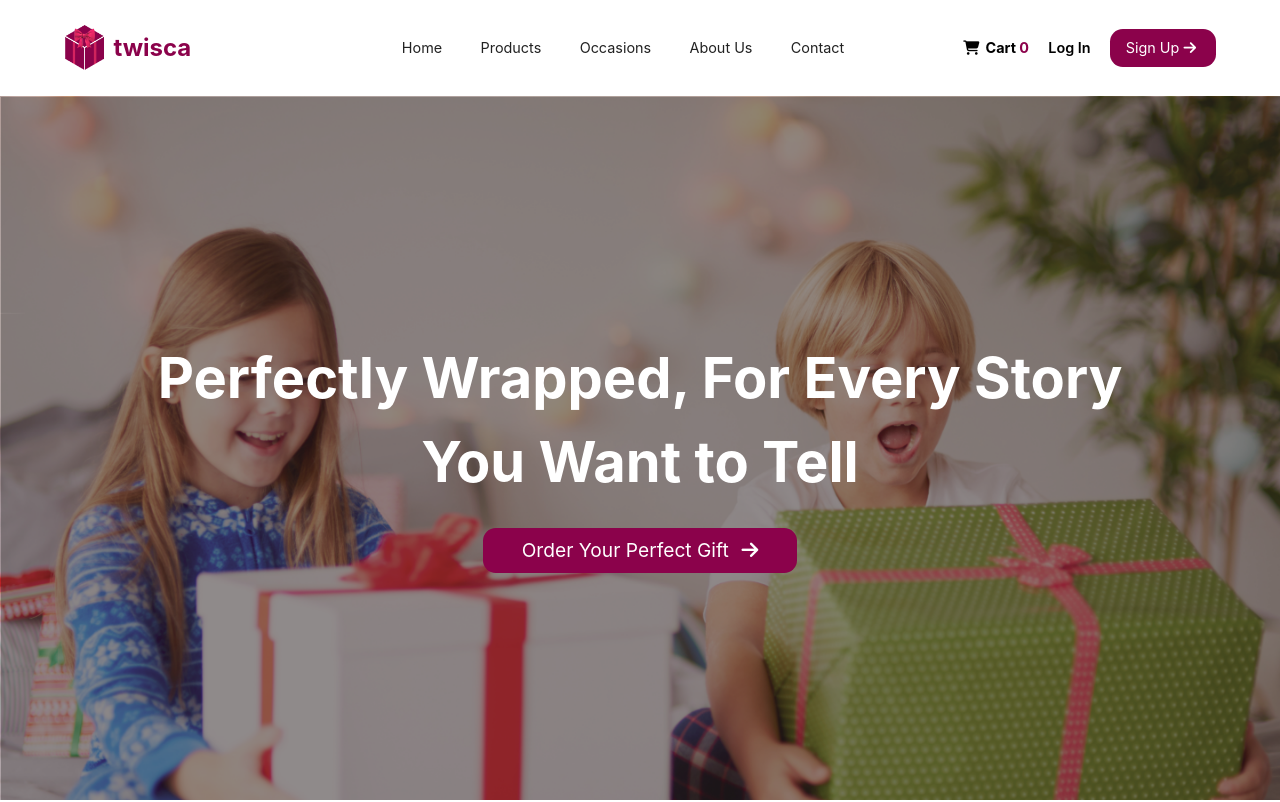
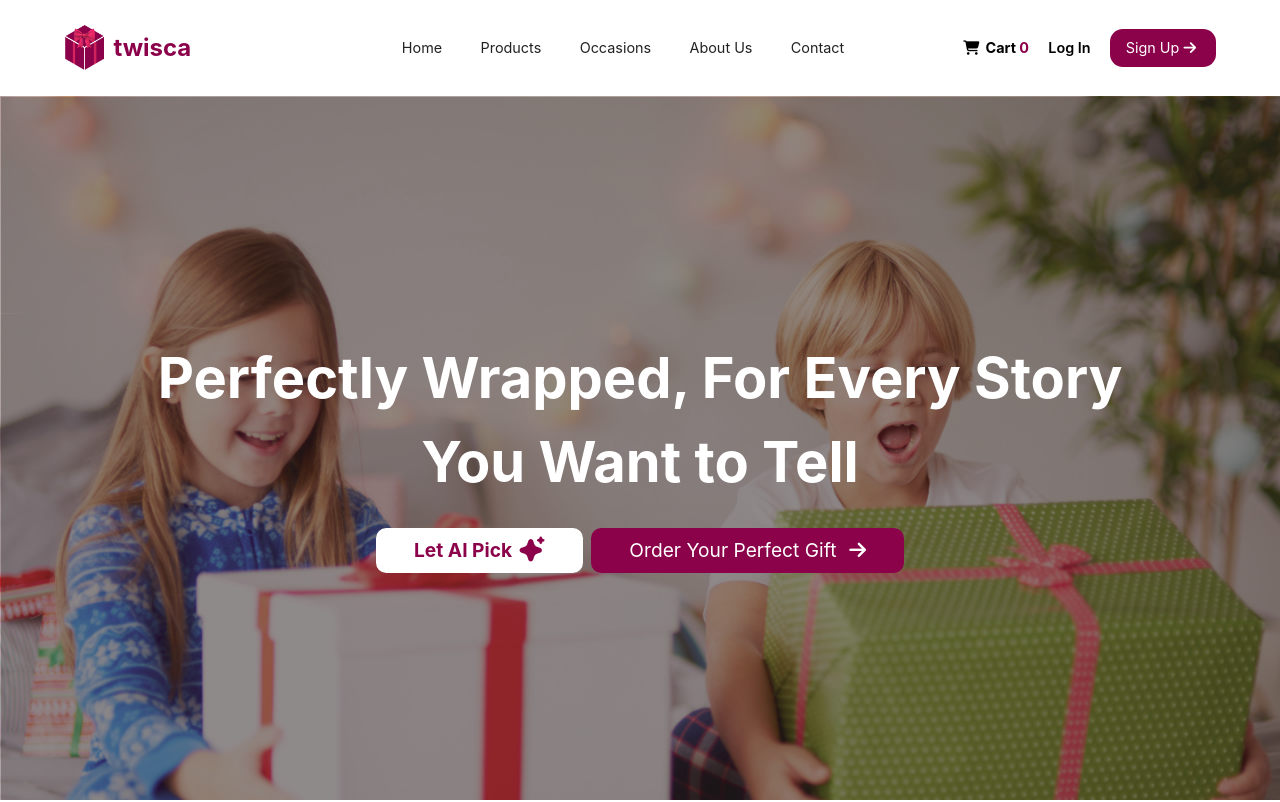
Before and after one commit to SheharyarXD/twisca, a React (Create React App) app in the folder my-app/: page / in a window 1280 px wide. Shown: the top 802 px of the page. Built offline with nearby package versions, Linux system fonts and the light colour scheme.

Commit message:
In progress

```diff
--- a/my-app/src/components/Homepage.js
+++ b/my-app/src/components/Homepage.js
@@ -24,7 +24,10 @@ return(
     <Header/>
     <div className="w-full h-[88vh] text-center items-center flex flex-col " style={divStyle}>
         <div className="font-bold text-[3.5rem] pt-[30vh] text-white">Perfectly Wrapped, For Every Story<br /> You Want to Tell</div>
-        <button className="bg-[#8B024B] text-white px-[3vw] py-2 rounded-[1vw] mt-[3vh] text-[1.2rem]">Order Your Perfect Gift<i class="fa-solid fa-arrow-right pl-[1vw]"></i></button>
+        <div className="flex flex-row items-center justify-between space-x-2">
+        <button className="bg-white text-[#8B024B] flex font-bold px-[3vw] py-2 rounded-[0.8vw] mt-[3vh] w-fit text-[1.2rem]">Let AI Pick <img src="../Images/AI.png" className="pl-[0.5vw] flex" alt="" /></button>
+        <button className="bg-[#8B024B] text-white px-[3vw] py-2 rounded-[0.8vw] mt-[3vh] text-[1.2rem]">Order Your Perfect Gift<i className="fa-solid fa-arrow-right pl-[1vw]"></i></button>
+        </div>
     </div>
     </div>
     {/* Loved Porducts Section */}
```
Also changed, not shown: my-app/public/Images/AI.png (added).
